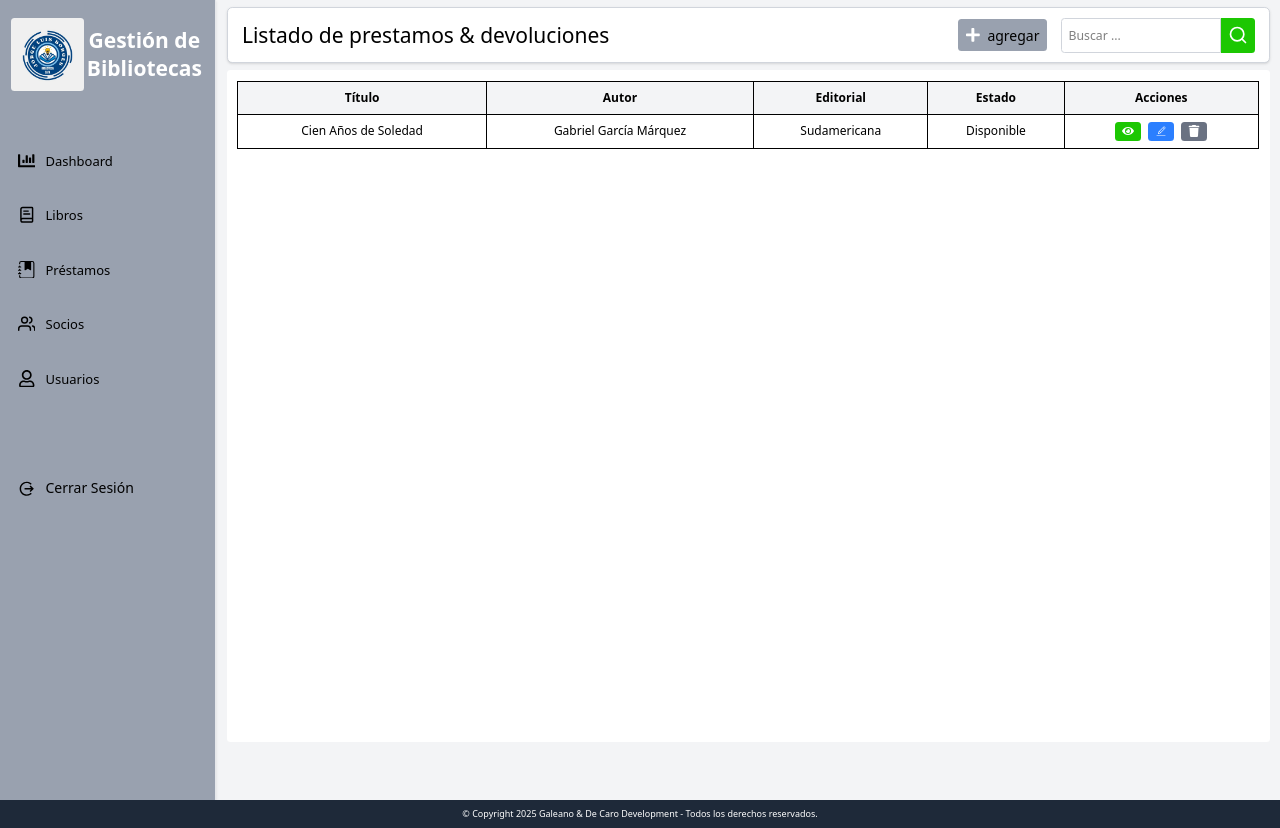
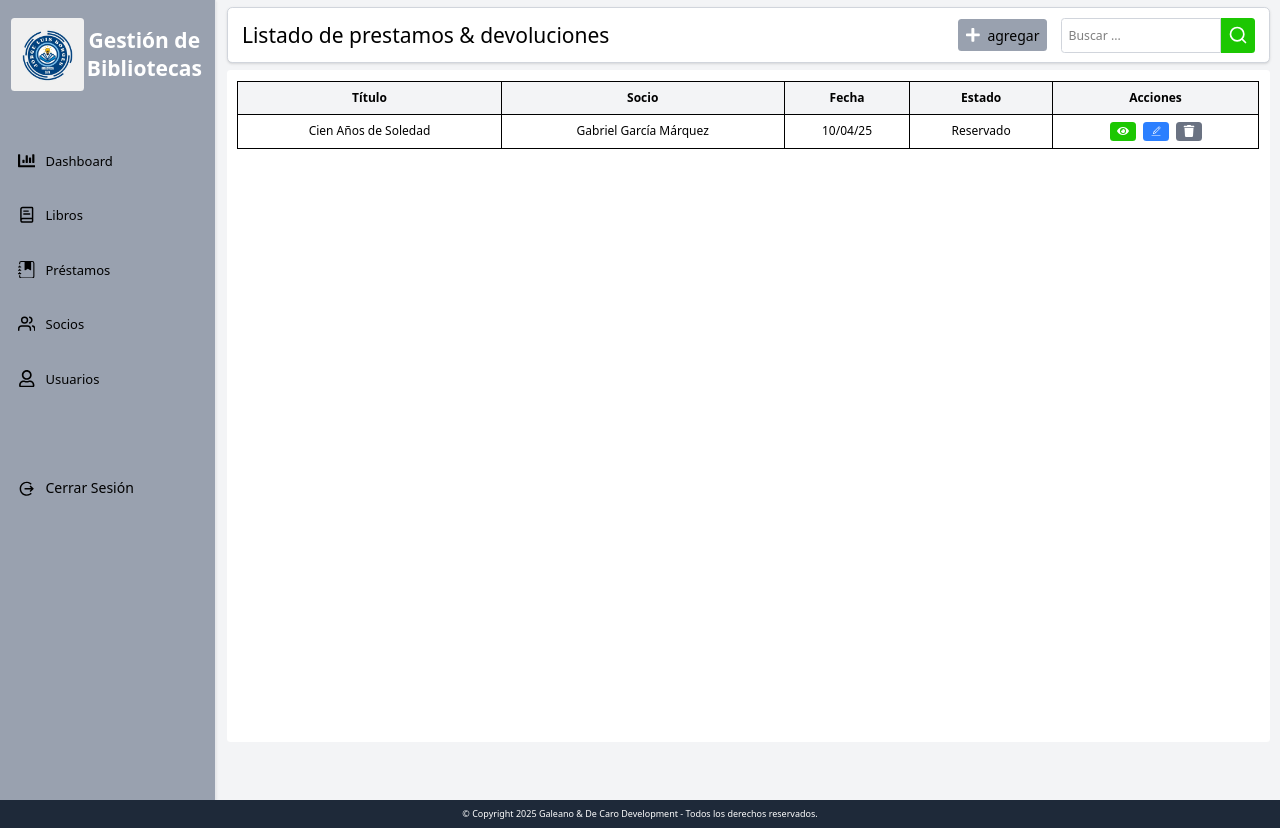
Before and after one commit to orianadecaro/gestion_bibliotecas, a React (Vite) app: page /admin/lending in a window 1280 px wide. Built offline with nearby package versions, Linux system fonts and the light colour scheme.

Commit message:
change label in datatable

```diff
--- a/src/page/admin/lending/index.jsx
+++ b/src/page/admin/lending/index.jsx
@@ -8,8 +8,8 @@ const LendingList = () => {
     {
       titulo: "Cien Años de Soledad",
       autor: "Gabriel García Márquez",
-      editorial: "Sudamericana",
-      estado: "Disponible",
+      editorial: "10/04/25",
+      estado: "Reservado",
     },
   ];
   return (
@@ -29,8 +29,8 @@ const LendingList = () => {
           <thead>
             <tr className="bg-gray-100">
               <th className="border p-2">Título</th>
-              <th className="border p-2">Autor</th>
-              <th className="border p-2">Editorial</th>
+              <th className="border p-2">Socio</th>
+              <th className="border p-2">Fecha</th>
               <th className="border p-2">Estado</th>
               <th className="border p-2">Acciones</th>
             </tr>
--- a/src/page/admin/socio/index.jsx
+++ b/src/page/admin/socio/index.jsx
@@ -30,7 +30,7 @@ const SocioList = () => {
             <tr className="bg-gray-100">
               <th className="border p-2">Título</th>
               <th className="border p-2">Autor</th>
-              <th className="border p-2">Editorial</th>
+              <th className="border p-2">Perfil</th>
               <th className="border p-2">Estado</th>
               <th className="border p-2">Acciones</th>
             </tr>
--- a/src/page/admin/user/index.jsx
+++ b/src/page/admin/user/index.jsx
@@ -29,9 +29,9 @@ const UserList = () => {
           <table className="w-full  table-auto rounded border text-[12px] border-gray-100">
             <thead>
               <tr className="bg-gray-100">
-                <th className="border p-2">Título</th>
-                <th className="border p-2">Autor</th>
-                <th className="border p-2">Editorial</th>
+                <th className="border p-2">Nombre</th>
+                <th className="border p-2">Email</th>
+                <th className="border p-2">Perfil</th>
                 <th className="border p-2">Estado</th>
                 <th className="border p-2">Acciones</th>
               </tr>
```
